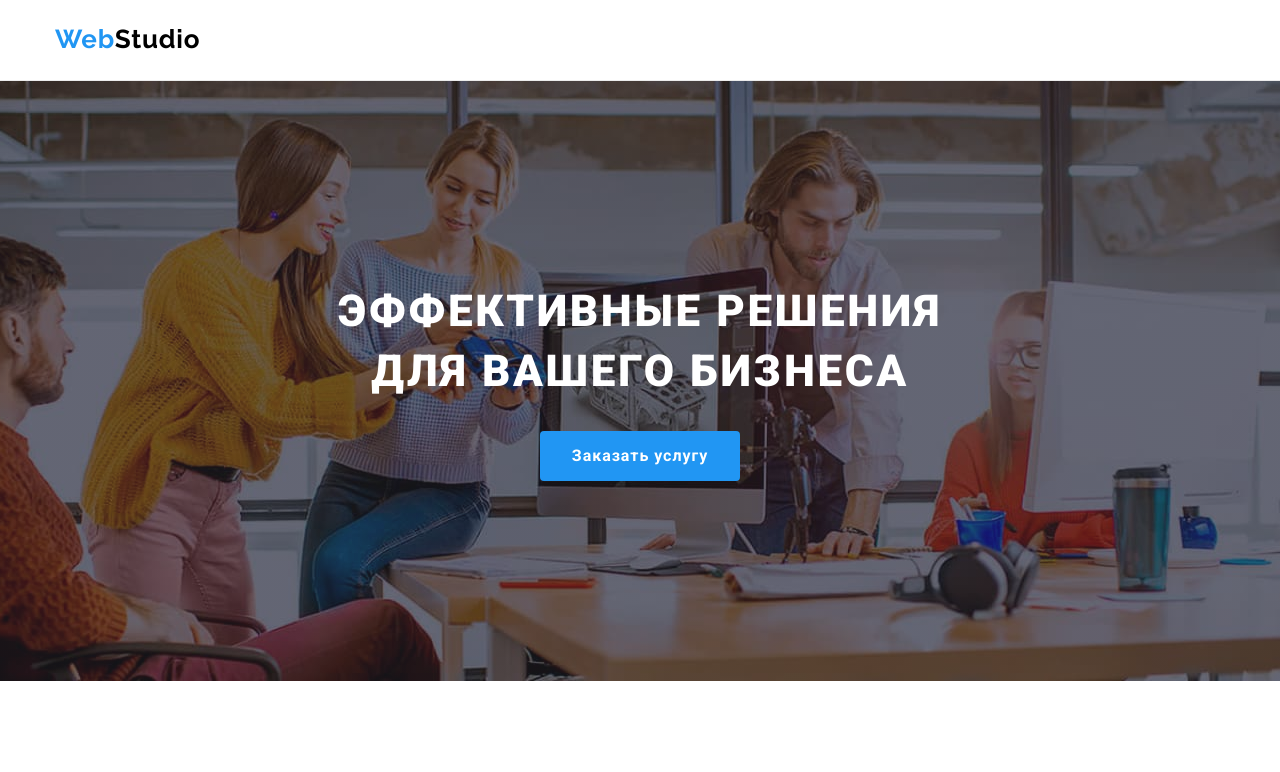
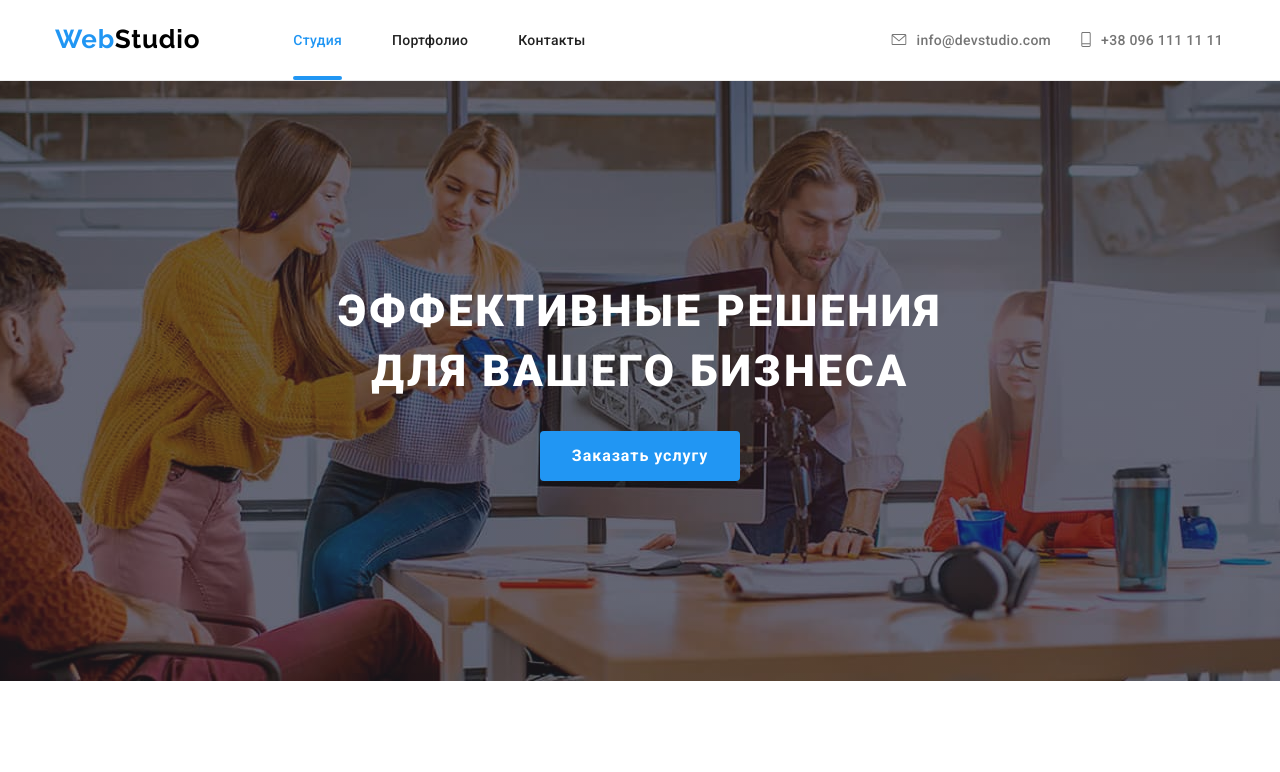
Before and after one commit to RinaOcean/goit-markup-hw-08, a plain HTML site: page index.html in a window 1280 px wide. Shown: the top 772 px of the page. Drawn offline with nearby package versions, Linux system fonts and the light colour scheme.

Commit message:
перенастроен хедер на всех брейкпоинтах

```diff
--- a/index.html
+++ b/index.html
@@ -27,7 +27,7 @@
             <use class="icon-cross" href="./images/symbol-defs.svg#icon-burger-close"></use>
           </svg>
         </button>
-        <div class="mobile-menu" data-menu>
+        <div class="menu-container" data-menu>
           <nav class="navigation">
             <ul class="navigation-list list">
               <li class="navigation-list-item">
--- a/sass/components/_address.scss
+++ b/sass/components/_address.scss
@@ -8,6 +8,11 @@
 
     @media screen and (min-width: 768px) {
       @include font(500, 11px, 14px, 0.02em);
+      margin-left: 84px;
+    }
+
+    @media screen and (min-width: 1200px) {
+      margin-left: 305px;
     }
   }
 
@@ -20,7 +25,6 @@
 
     @media screen and (min-width: 1200px) {
       display: flex;
-      align-items: center;
     }
 
     &:hover,
@@ -36,7 +40,10 @@
   }
 
   &-list-item:not(:last-child) {
-    margin-bottom: 16px;
+    @media screen and (max-width: 767) {
+      margin-bottom: 16px;
+    }
+
     @media screen and (min-width: 768px) and (max-width: 1199px) {
       margin-bottom: 10px;
     }
@@ -76,7 +83,7 @@
 
 .page-header .address-list-item + .address-list-item {
   @media screen and (min-width: 1200px) {
-    margin-left: 50px;
+    margin-left: 30px;
   }
 }
 
--- a/sass/components/_navigation.scss
+++ b/sass/components/_navigation.scss
@@ -1,7 +1,13 @@
 .page-header .navigation {
   @include font(500, 18px, 21px, 0.02em);
+
   @media screen and (min-width: 768px) {
     @include font(500, 14px, 16px, 0.02em);
+    margin-left: 88px;
+  }
+
+  @media screen and (min-width: 1200px) {
+    margin-left: 93px;
   }
 }
 
@@ -10,17 +16,15 @@
   @media screen and (min-width: 768px) {
     display: flex;
   }
-
-  @media screen and (min-width: 1200px) {
-    /* margin-left: 93px;*/
-  }
 }
 
-.navigation-list-item:first-child {
-  margin-bottom: 52px;
-}
-.navigation-list-item:last-child {
-  margin-top: 40px;
+@media screen and (max-width: 768px) {
+  .navigation-list-item:first-child {
+    margin-bottom: 52px;
+  }
+  .navigation-list-item:last-child {
+    margin-top: 40px;
+  }
 }
 
 .navigation-list-link {
--- a/sass/layout/_header.scss
+++ b/sass/layout/_header.scss
@@ -19,29 +19,28 @@
   }
 }
 
-.mobile-menu {
+.menu-container {
   display: none;
 
+  text-align: center;
+  @media screen and (max-width: 767px) {
     position: absolute;
     top: 61px;
     left: 0%;
     width: 100%;
     height: 393px;
-
-  background-color: $dark-theme-color;
     padding-top: 60px;
     padding-bottom: 60px;
-  text-align: center;
+    background-color: $dark-theme-color;
+  }
 
-  /* @media screen and (min-width: 480px) {
-    width: 480px;
-  }
   @media screen and (min-width: 768px) {
     display: flex;
+
+    width: 100%;
     height: 100%;
     align-items: center;
-  }*/
-
+  }
   &.is-open {
     display: block;
   }
```
Also changed, not shown: css/main.css, css/main.min.css, css/portfolio.css, css/portfolio.min.css, 4 other files. Lines whose indentation alone changed are shown as unchanged.
